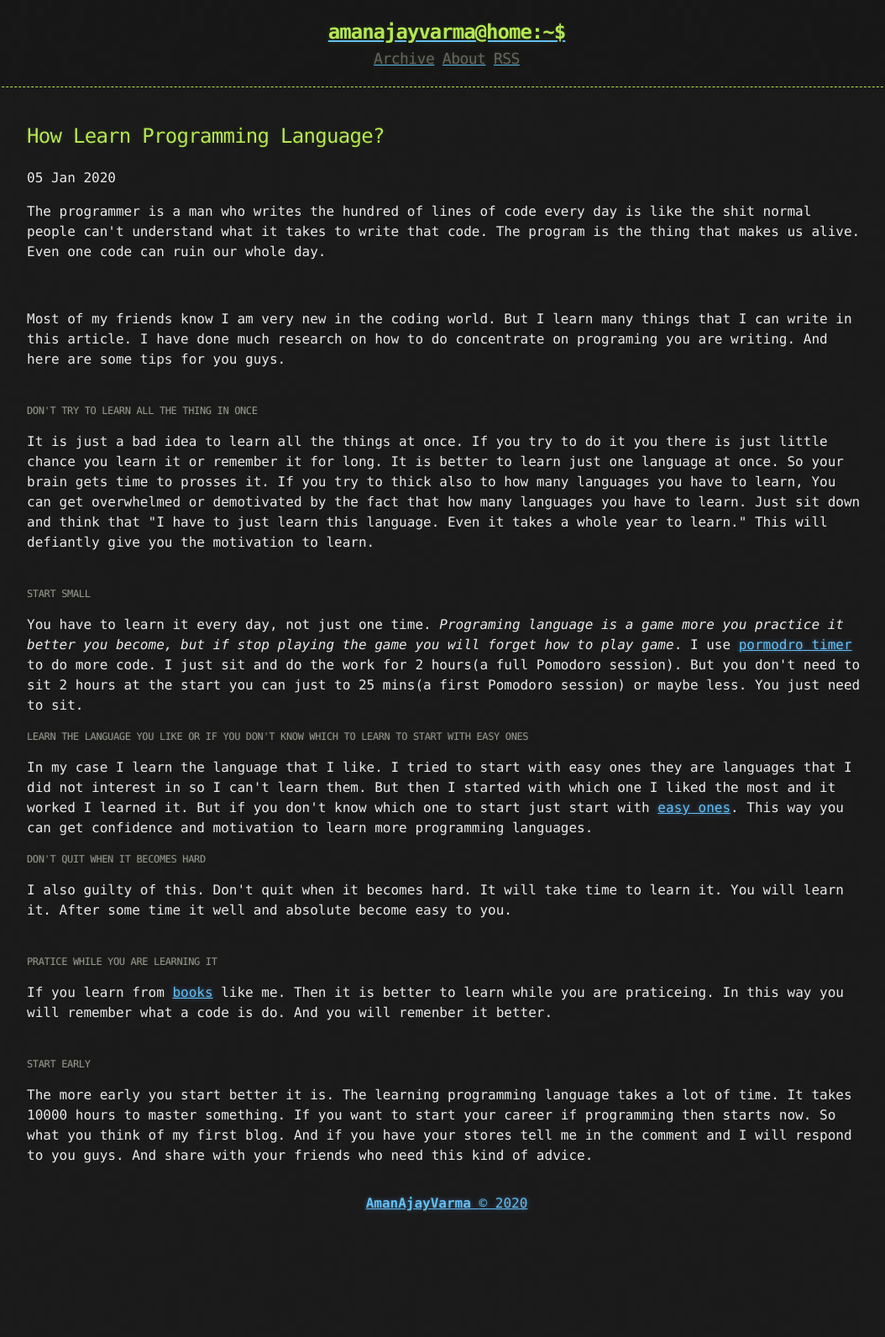
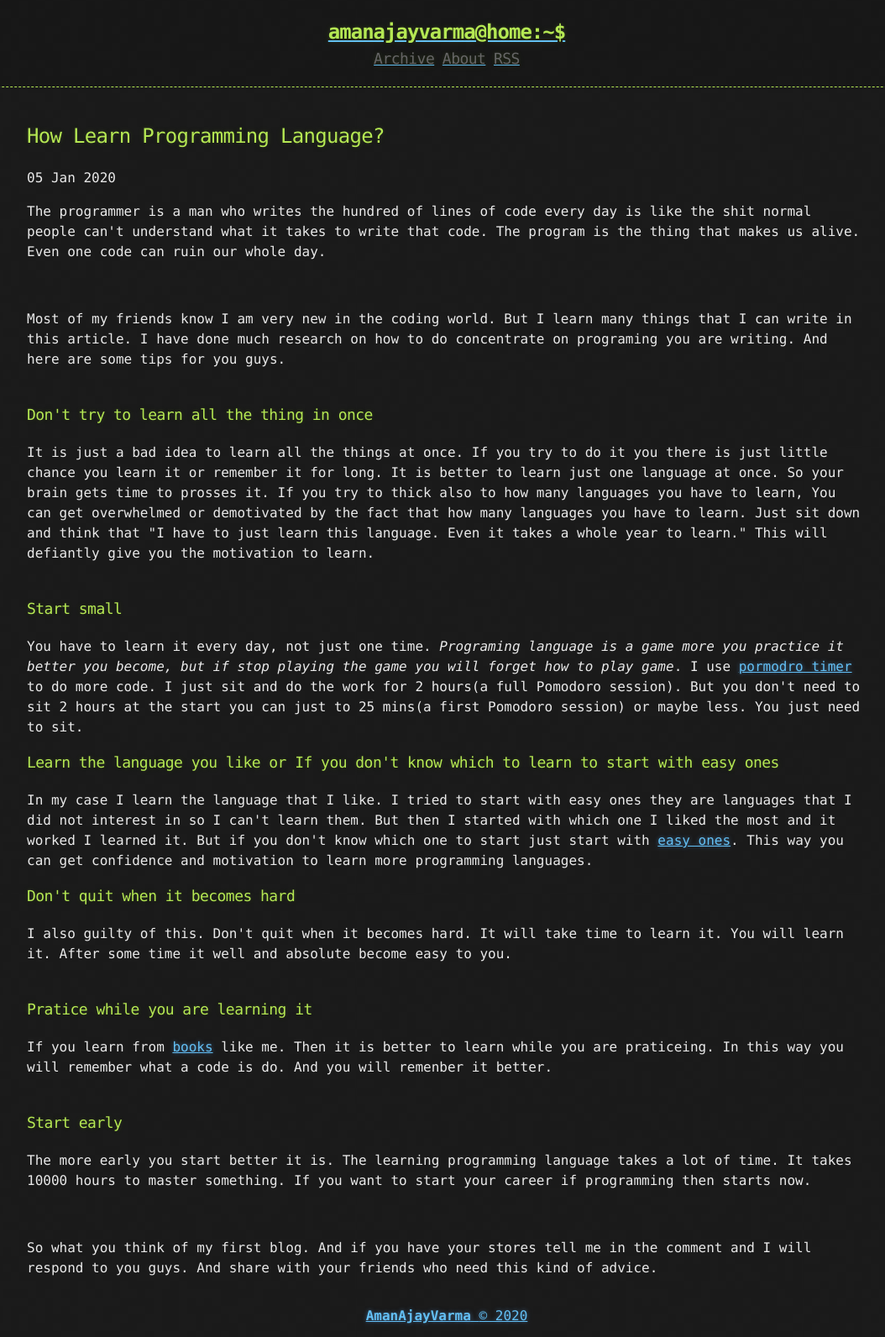
Before and after one commit to tocttou/hacker-blog, a Jekyll site: the page _posts/2020-01-05-How-learn-programming-language?.html, which Jekyll copies as it is, in a window 1280 px wide. Shown: the whole page at 84% size, without its empty margins (108-1162 px from the left). Built offline with Jekyll 4.4.1, drawn with Linux system fonts in a browser that asks for light colours; comment, search, counter and statistics services are not loaded; before the commit the page ends 1458 px from its top, so only the background shows below that.

```diff
--- a/_posts/2020-01-05-How-learn-programming-language?.html
+++ b/_posts/2020-01-05-How-learn-programming-language?.html
@@ -2,22 +2,22 @@
 
 <p>Most of my friends know I am very new in the coding world. But I learn many things that I can write in this article. I have done much research on how to do concentrate on programing you are writing. And here are some tips for you guys.</p><br/>
 
-<h6>Don't try to learn all the thing in once</h6>
+<h3>Don't try to learn all the thing in once</h3>
 <p>It is just a bad idea to learn all the things at once. If you try to do it you there is just little chance you learn it or remember it for long. It is better to learn just one language at once. So your brain gets time to prosses it. If you try to thick also to how many languages you have to learn, You can get overwhelmed or demotivated by the fact that how many languages you have to learn. Just sit down and think that "I have to just learn this language. Even it takes a whole year to learn." This will defiantly give you the motivation to learn.</p><br/>
 
-<h6>Start small</h6>
+<h3>Start small</h3>
 <p>You have to learn it every day, not just one time. <i>Programing language is a game more you practice it better you become, but if stop playing the game you will forget how to play game</i>. I use <a href="http://www.tomato.es/" target="_blank">pormodro timer</a> to do more code. I just sit and do the work for 2 hours(a full Pomodoro session). But you don't need to sit 2 hours at the start you can just to 25 mins(a first Pomodoro session) or maybe less. You just need to sit.</h6><br/>
 
-<h6>Learn the language you like or If you don't know which to learn to start with easy ones</h6>
+<h3>Learn the language you like or If you don't know which to learn to start with easy ones</h3>
 <p>In my case I learn the language that I like. I tried to start with easy ones they are languages that I did not interest in so I can't learn them. But then I started with which one I liked the most and it worked I learned it. But if you don't know which one to start just start with <a href="https://blockgeeks.com/guides/programming-languages/" target="_blank">easy ones</a>. This way you can get confidence and motivation to learn more programming languages.<br/>
 
-<h6>Don't quit when it becomes hard</h6>
+<h3>Don't quit when it becomes hard</h3>
 <p>I also guilty of this. Don't quit when it becomes hard. It will take time to learn it. You will learn it. After some time it well and absolute become easy to you.</p><br/>
 
-<h6>Pratice while you are learning it</h6>
+<h3>Pratice while you are learning it</h3>
 <p>If you learn from <a href="https://www.amazon.com/Programming-Absolute-Beginners-Guide-3rd/dp/0789751984" target="_blank">books</a> like me. Then it is better to learn while you are praticeing. In this way you will remember what a code is do. And you will remenber it better.</p><br/>
 
-<h6>Start early</h6>
-<p>The more early you start better it is. The learning programming language takes a lot of time. It takes 10000 hours to master something. If you want to start your career if programming then starts now.
+<h3>Start early</h3>
+<p>The more early you start better it is. The learning programming language takes a lot of time. It takes 10000 hours to master something. If you want to start your career if programming then starts now.</p><br/>
 
-So what you think of my first blog. And if you have your stores tell me in the comment and I will respond to you guys. And share with your friends who need this kind of advice.
+<p>So what you think of my first blog. And if you have your stores tell me in the comment and I will respond to you guys. And share with your friends who need this kind of advice.</p>
```
